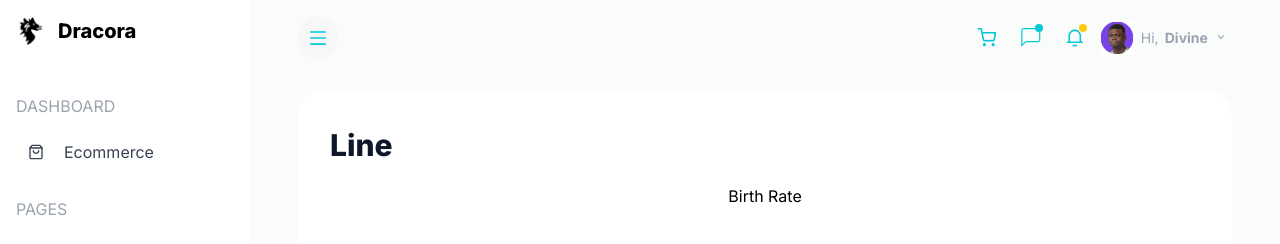
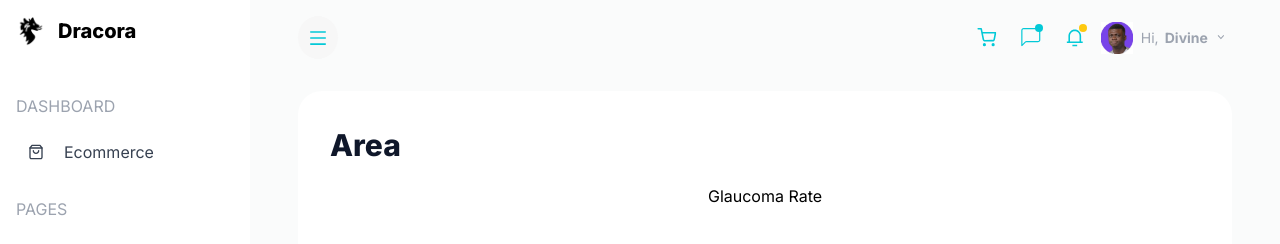
Before and after one commit to Heisdalu/Dracora, a Next.js app: page /area in a window 1280 px wide. Shown: the top 244 px of the page. Built offline with nearby package versions, Linux system fonts and the light colour scheme.

Commit message:
edit text on area page

```diff
--- a/src/pages/area/index.tsx
+++ b/src/pages/area/index.tsx
@@ -80,8 +80,8 @@ const Area: FC = () => {
       <HomePageContainer>
         <div className="h-[100vh] lg:h-[auto]">
           <div className="rounded-[24px] bg-white p-1 md:p-2">
-            <h1 className="text-otherHeader text-30px font-[800]">Line</h1>
-            <p className="mt-1 text-center">Birth Rate</p>
+            <h1 className="text-otherHeader text-30px font-[800]">Area</h1>
+            <p className="mt-1 text-center">Glaucoma Rate</p>
             <div className="mt-2 md:max-w-[400px] vlg:max-w-[900px] mx-auto">
               {ready && (
                 <Line
```
